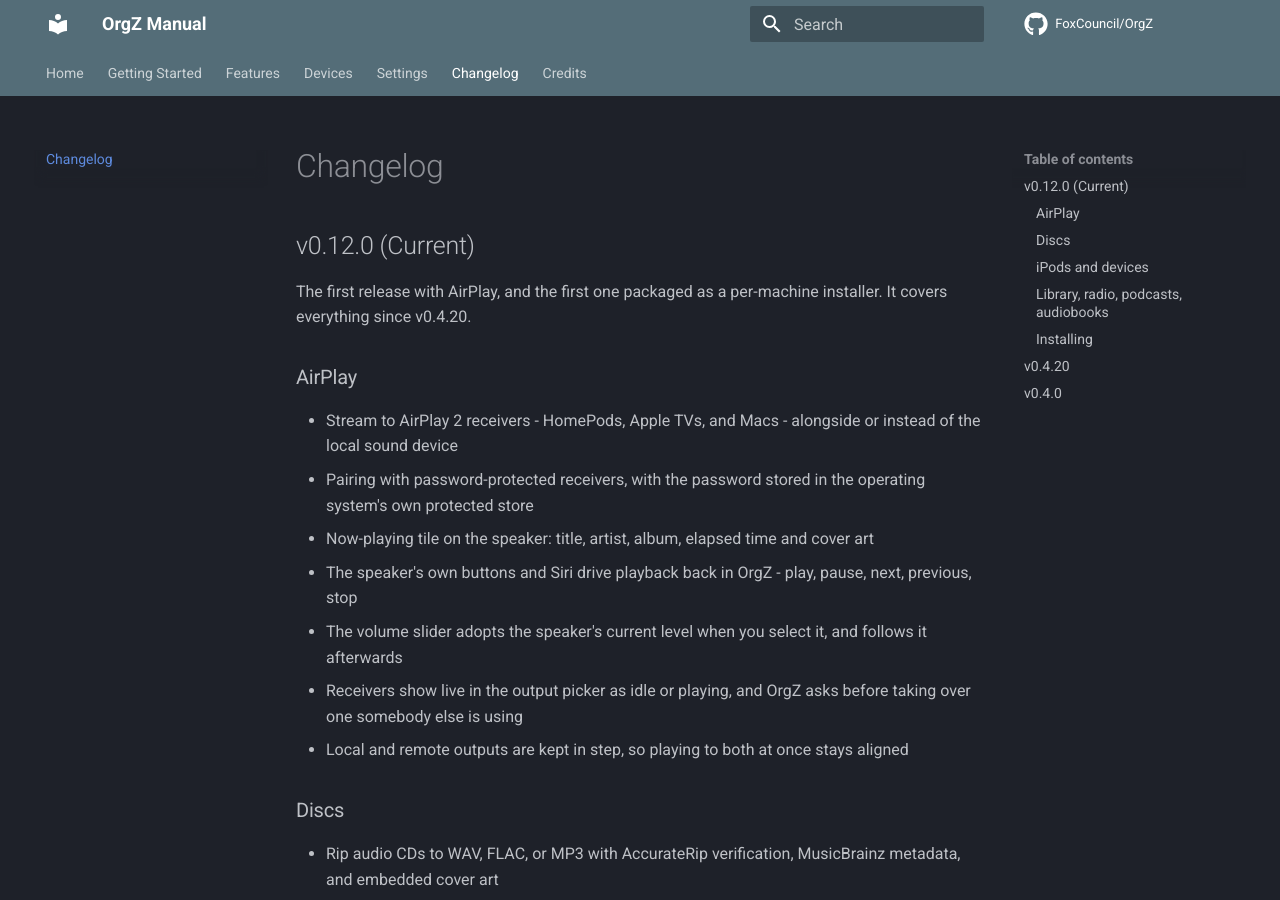
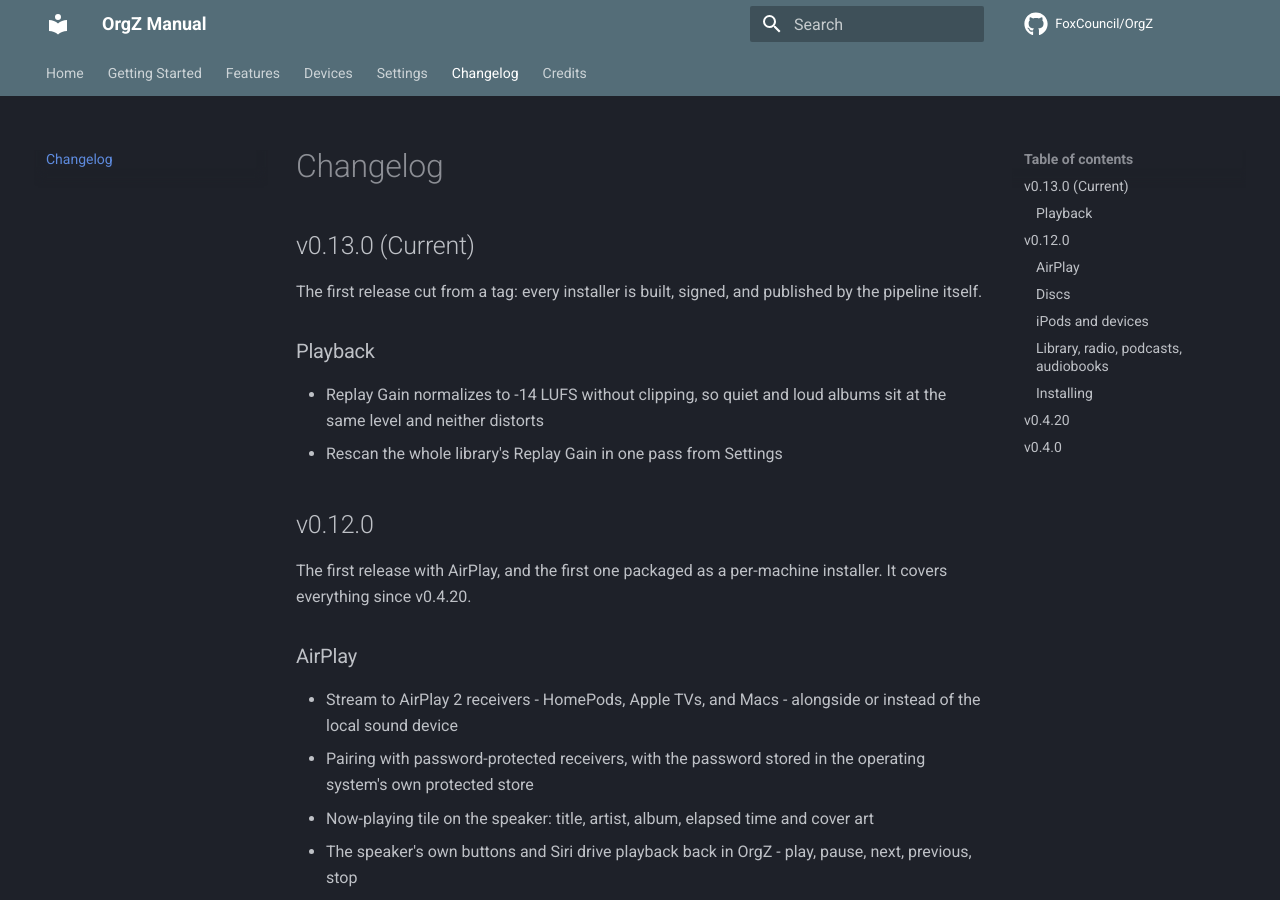
Before and after one commit to FoxCouncil/OrgZ, an MkDocs documentation site: the page built from docs/changelog.md, in a window 1280 px wide and 900 px high. Built offline with MkDocs 1.6.1 and Material for MkDocs 9.7.7, drawn with Linux system fonts in a browser that asks for light colours; comment, search, counter and statistics services are not loaded; the version menu is left out.

Commit message:
release: bump to 0.13.0

```diff
--- a/docs/changelog.md
+++ b/docs/changelog.md
@@ -1,6 +1,17 @@
 # Changelog
 
-## v0.12.0 (Current)
+## v0.13.0 (Current)
+
+The first release cut from a tag: every installer is built, signed, and published
+by the pipeline itself.
+
+### Playback
+
+- Replay Gain normalizes to -14 LUFS without clipping, so quiet and loud albums
+  sit at the same level and neither distorts
+- Rescan the whole library's Replay Gain in one pass from Settings
+
+## v0.12.0
 
 The first release with AirPlay, and the first one packaged as a per-machine
 installer. It covers everything since v0.4.20.
```
Also changed, not shown: roadmap.md (+1 -1 lines), 1 other file.
